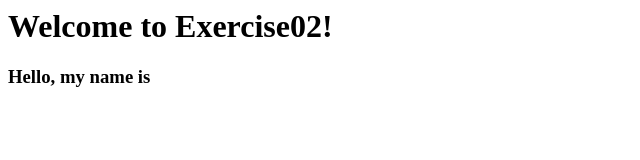
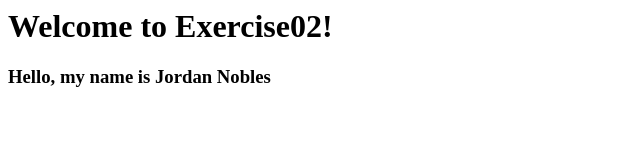
Before and after one commit to donnelldebnam/GitCodingChallenges, a plain HTML site: page src/Exercise02/index.html in a window 1280 px wide. Shown: the whole page, without its empty margins (0-640 px from the left). Drawn offline with Linux system fonts and the light colour scheme.

Commit message:
<I added my name>

```diff
--- a/src/Exercise02/index.html
+++ b/src/Exercise02/index.html
@@ -6,7 +6,7 @@
 
 	<body>
 		<h1>Welcome to Exercise02!</h1>
-		<h3>Hello, my name is </h3>
+		<h3>Hello, my name is Jordan Nobles </h3>
 	</body>
 
 </html>
```
